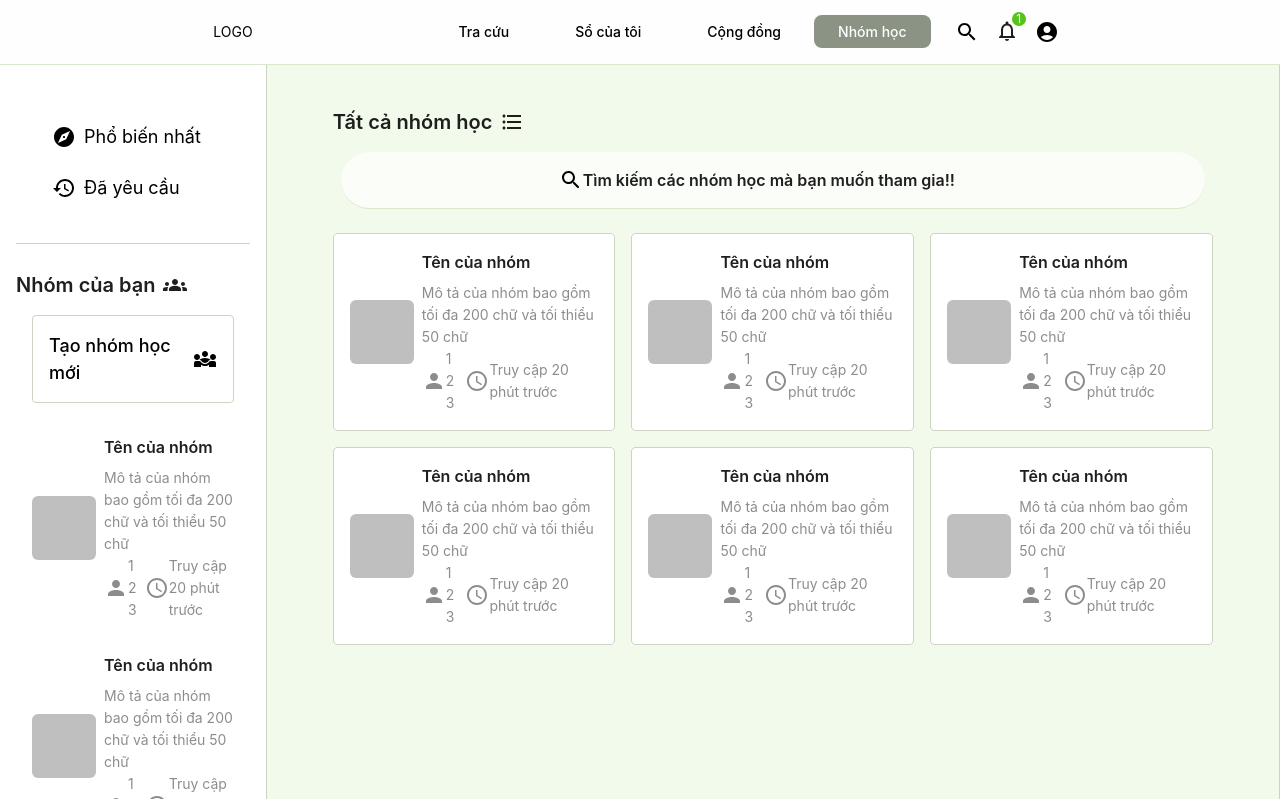
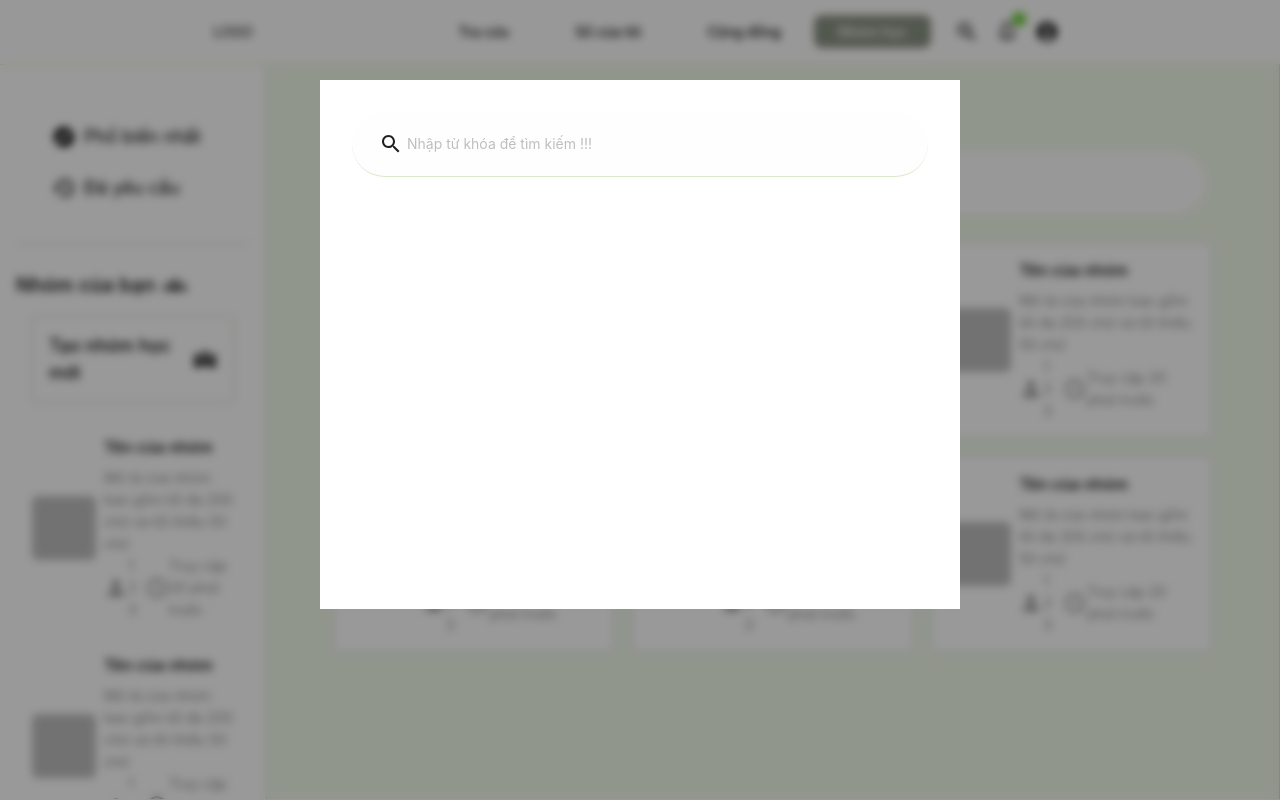
Before and after one commit to congthuan-nguyen/English-study, a React (Create React App) app in the folder es-fe/: page /group in a window 1280 px wide. Both pictures are taken after a click on the element 966 px from the left and 32 px from the top of the page. Built offline with nearby package versions, Linux system fonts and the light colour scheme.

Commit message:
addtionnoal search all, notification interface

```diff
--- a/es-fe/src/components/user/group/GroupCenter.js
+++ b/es-fe/src/components/user/group/GroupCenter.js
@@ -13,12 +13,12 @@ const GroupCenter = () => {
           <span className="me-8">Tất cả nhóm học</span> <FormatListBulleted />
         </Title>
         <div>
-          <Search />
+          <Search placeholder="Tìm kiếm nhóm học bạn muốn tham gia !!!" />
         </div>
         <Row>
-          {[1, 2, 3, 4, 5, 6].map((item) => {
+          {[1, 2, 3, 4, 5, 6].map((item, index) => {
             return (
-              <Col span={8}>
+              <Col span={8} key={index}>
                 <div className="bg-wh m-8">
                   <GroupDisplay className="bc-green br-4" />
                 </div>
--- a/es-fe/src/components/user/group/GroupParticipated.js
+++ b/es-fe/src/components/user/group/GroupParticipated.js
@@ -5,8 +5,12 @@ const GroupParticipated = () => {
   return (
     <div>
       <div className={styles.GroupParticipated} id="scroll-hover">
-        {[1, 2, 3, 4, 5, 6].map((item) => {
-          return <GroupDisplay />;
+        {[1, 2, 3, 4, 5, 6].map((item, index) => {
+          return (
+            <div key={index}>
+              <GroupDisplay />
+            </div>
+          );
         })}
       </div>
     </div>
--- a/es-fe/src/components/user/my-note/MyNote.js
+++ b/es-fe/src/components/user/my-note/MyNote.js
@@ -42,11 +42,6 @@ const MyNote = () => {
   const [tabCurrent, setCurrent] = useState(0);
   const [api, contextHolder] = notification.useNotification();
   const [modal, modalContext] = Modal.useModal();
-  const [note, setNote] = useState({
-    id: "",
-    title: "",
-    description: "",
-  });
 
   const [tabs, setTabs] = useState([
     {
--- a/es-fe/src/components/user/post/Posts.js
+++ b/es-fe/src/components/user/post/Posts.js
@@ -32,7 +32,7 @@ const Posts = (props) => {
                 </div>
                 <MoreVert />
               </Row>
-              <div cl>
+              <div>
                 <Space direction="vertical" size={16}>
                   <Title level={3}>Tiêu đề của bài viết</Title>
                   <span>
--- a/es-fe/src/components/user/search/Search.js
+++ b/es-fe/src/components/user/search/Search.js
@@ -1,47 +1,21 @@
 import React, { useState } from "react";
 import styles from "./Search.module.css";
 import { Col, Input, Row } from "antd";
-import { Close, SearchRounded } from "@mui/icons-material";
 import Title from "antd/es/typography/Title";
 import SearchOutlinedIcon from "@mui/icons-material/SearchOutlined";
 
-const Search = () => {
-  const [search, setSearch] = useState(false);
+const Search = (props) => {
   return (
-    <div className={`${styles.search} m-16`}>
-      {search ? (
+    <div className={`${styles.search} ${props.className} m-16`}>
       <Row className="p-16" align={"middle"}>
-          <Col span={23}>
+        <Col span={24}>
           <Input
+            placeholder={props.placeholder}
             prefix={<SearchOutlinedIcon />}
             className="input-no-border"
           />
         </Col>
-          <Col span={1}>
-            <Row justify={"center"} align={"middle"}>
-              <span
-                onClick={() => {
-                  setSearch(false);
-                }}
-              >
-                <Close />
-              </span>
       </Row>
-          </Col>
-        </Row>
-      ) : (
-        <Row
-          className="p-16"
-          align={"middle"}
-          justify={"center"}
-          onClick={() => setSearch(true)}
-        >
-          <SearchRounded />
-          <Title level={5} className="fac me-32" style={{ marginBottom: 0 }}>
-            Tìm kiếm các nhóm học mà bạn muốn tham gia!!
-          </Title>
-        </Row>
-      )}
     </div>
   );
 };
--- a/es-fe/src/components/user/search/Search.module.css
+++ b/es-fe/src/components/user/search/Search.module.css
@@ -1,7 +1,7 @@
 .search {
   cursor: pointer;
   border-bottom: 1px solid #d9e7cb;
-  background-color: rgba(255, 254, 254, 0.7);
+  background-color: rgba(255, 254, 254);
   backdrop-filter: blur(8px);
   border-radius: 66px;
 }
--- a/es-fe/src/page/user/Header.js
+++ b/es-fe/src/page/user/Header.js
@@ -1,14 +1,5 @@
 import React, { useEffect, useState } from "react";
-import {
-  Row,
-  Col,
-  Space,
-  Button,
-  Badge,
-  Tooltip,
-  Dropdown,
-  Avatar,
-} from "antd";
+import { Row, Col, Badge, Dropdown, Avatar } from "antd";
 import styles from "./Header.module.css";
 import { Link } from "react-router-dom";
 import AccountCircleSharpIcon from "@mui/icons-material/AccountCircleSharp";
@@ -19,6 +10,7 @@ import LoginOutlinedIcon from "@mui/icons-material/LoginOutlined";
 import MailOutlineOutlinedIcon from "@mui/icons-material/MailOutlineOutlined";
 import SettingsOutlinedIcon from "@mui/icons-material/SettingsOutlined";
 import SendOutlinedIcon from "@mui/icons-material/SendOutlined";
+import Search from "../../components/user/search/Search";
 
 const Header = () => {
   const [currentDomain, setCurrentDomain] = useState("");
@@ -29,6 +21,67 @@ const Header = () => {
     const domain = window.location.href;
     setCurrentDomain(domain);
   }, [render]);
+  const notifications = [
+    {
+      label: (
+        <div className={`${styles.notification} fac`}>
+          <div>
+            <div>
+              <Avatar size={32} icon={<Person4OutlinedIcon />} />
+            </div>
+          </div>
+          <span className="ms-16">
+            Đây là thông báo 1 lấy ví dụ nếu thông báo dài thì xuống dòng
+          </span>
+        </div>
+      ),
+      key: "0",
+    },
+    {
+      label: (
+        <div className={`${styles.notification} fac`}>
+          <div>
+            <Avatar size={32} icon={<Person4OutlinedIcon />} />
+          </div>
+          <span className="ms-16">Đây là thông báo 2</span>
+        </div>
+      ),
+      key: "message",
+    },
+    {
+      label: (
+        <div className={`${styles.notification} fac`}>
+          <div>
+            <Avatar size={32} icon={<Person4OutlinedIcon />} />
+          </div>
+          <span className="ms-16">Đây là thông báo 3</span>
+        </div>
+      ),
+      key: "support",
+    },
+    {
+      label: (
+        <div className={`${styles.notification} fac`}>
+          <div>
+            <Avatar size={32} icon={<Person4OutlinedIcon />} />
+          </div>
+          <span className="ms-16">Đây là thông báo 4</span>
+        </div>
+      ),
+      key: "setting",
+    },
+    {
+      label: (
+        <div className={`${styles.notification} fac`}>
+          <div>
+            <Avatar size={32} icon={<Person4OutlinedIcon />} />
+          </div>
+          <span className="ms-16">Đây là thông báo 5</span>
+        </div>
+      ),
+      key: "2",
+    },
+  ];
   const items = [
     {
       label: (
@@ -37,7 +90,7 @@ const Header = () => {
           <span className="ms-16">Chào mừng quay trở lại</span>
         </div>
       ),
-      key: "0",
+      key: "1",
     },
     {
       label: (
@@ -45,7 +98,7 @@ const Header = () => {
           <MailOutlineOutlinedIcon /> <span className="ms-16">Tin nhắn</span>
         </div>
       ),
-      key: "message",
+      key: "2",
     },
     {
       label: (
@@ -53,7 +106,7 @@ const Header = () => {
           <SendOutlinedIcon /> <span className="ms-16">Đóng góp, ý kiến</span>
         </div>
       ),
-      key: "support",
+      key: "3",
     },
     {
       label: (
@@ -61,7 +114,7 @@ const Header = () => {
           <SettingsOutlinedIcon /> <span className="ms-16">Cài đặt</span>
         </div>
       ),
-      key: "setting",
+      key: "4",
     },
     {
       label: (
@@ -69,10 +122,32 @@ const Header = () => {
           <LoginOutlinedIcon /> <span className="ms-16">Đăng nhập</span>
         </div>
       ),
-      key: "2",
+      key: "5",
     },
   ];
   return (
+    <>
+      <div
+        className={`${styles.searchContainer} d-none`}
+        onClick={() => {
+          document.getElementById("search-container").classList.add("d-none");
+        }}
+        id="search-container"
+      >
+        <Row justify={"center"}>
+          <Col
+            span={12}
+            onClick={(e) => {
+              e.stopPropagation();
+            }}
+          >
+            <div className={styles.searchValueContainer}>
+              <Search placeholder="Nhập từ khóa để tìm kiếm !!!" />
+              <div className={styles.value} id="scroll-hover"></div>
+            </div>
+          </Col>
+        </Row>
+      </div>
       <Row className={`${styles.headerUser} lh-64`} justify={"center"}>
         <Col span={16}>
           <Row>
@@ -145,15 +220,33 @@ const Header = () => {
                 </ul>
                 <div className="ms-16">
                   <div className="fajc">
-                  <div className={`${styles.headerIcon} mse-4 fajc `}>
+                    <div
+                      className={`${styles.headerIcon} mse-4 fajc `}
+                      onClick={() => {
+                        document
+                          .getElementById("search-container")
+                          .classList.remove("d-none");
+                      }}
+                    >
                       <SearchOutlinedIcon />
                     </div>
-                  <div className={`${styles.headerIcon} mse-4 fajc `}>
+                    <Dropdown
+                      menu={{ items: notifications }}
+                      trigger={["click"]}
+                      placement="bottom"
+                      arrow={{
+                        pointAtCenter: true,
+                      }}
+                    >
+                      <div
+                        className={`${styles.headerIcon} mse-4 fajc `}
+                        onClick={(e) => e.preventDefault()}
+                      >
                         <Badge color="green" count={1} size="small">
                           <NotificationsNoneOutlinedIcon />
                         </Badge>
                       </div>
-                  <div className={`${styles.headerIcon} mse-4 fajc `}>
+                    </Dropdown>
                     <Dropdown
                       menu={{ items }}
                       trigger={["click"]}
@@ -162,11 +255,13 @@ const Header = () => {
                         pointAtCenter: true,
                       }}
                     >
-                      <AccountCircleSharpIcon
+                      <div
+                        className={`${styles.headerIcon} mse-4 fajc `}
                         onClick={(e) => e.preventDefault()}
-                      />
+                      >
+                        <AccountCircleSharpIcon />
+                      </div>
                     </Dropdown>
-                  </div>
                   </div>
                 </div>
               </Row>
@@ -174,6 +269,7 @@ const Header = () => {
           </Row>
         </Col>
       </Row>
+    </>
   );
 };
 
--- a/es-fe/src/page/user/Header.module.css
+++ b/es-fe/src/page/user/Header.module.css
@@ -33,3 +33,30 @@
   padding-bottom: 8px;
   border-bottom: 1px solid #ccc;
 }
+
+.notification {
+  padding-bottom: 8px;
+  border-bottom: 1px solid #ccc;
+  width: 300px;
+}
+
+.searchContainer {
+  position: fixed;
+  z-index: 99999;
+  width: 100vw;
+  height: 100vh;
+  padding-top: 10vh;
+  top: 0;
+  left: 0;
+  background-color: rgba(0, 0, 0, 0.4);
+  backdrop-filter: blur(4px);
+}
+
+.searchValueContainer {
+  background-color: #fff;
+  padding: 16px;
+}
+
+.value {
+  height: 50vh;
+}
--- a/es-fe/src/styles/main.css
+++ b/es-fe/src/styles/main.css
@@ -453,6 +453,10 @@
   height: calc(100vh - 66px);
 }
 
+.ant-modal-mask {
+  overflow: hidden;
+}
+
 @keyframes fadeIn {
   from {
     background-color: rgba(255, 254, 254, 0.9);
```
Lines whose indentation alone changed are shown as unchanged.
